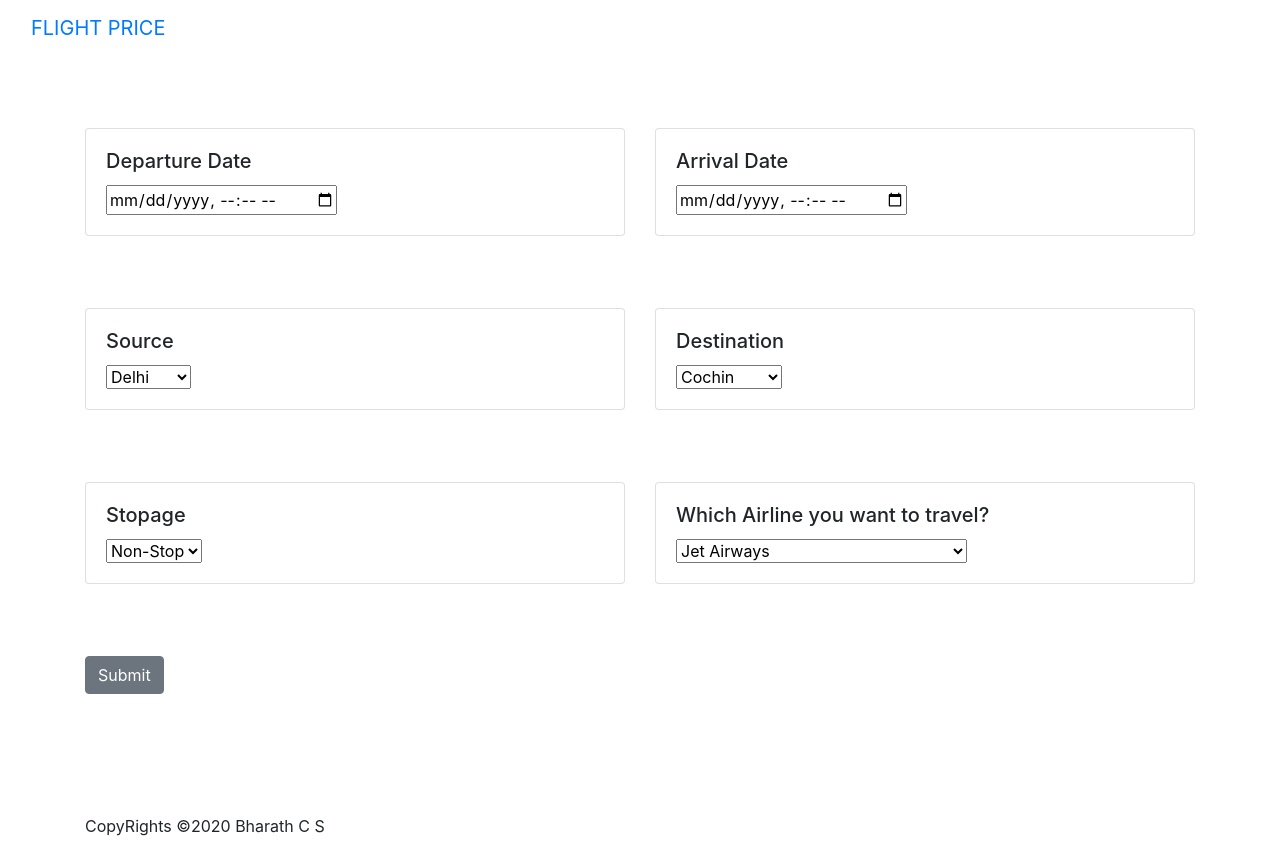
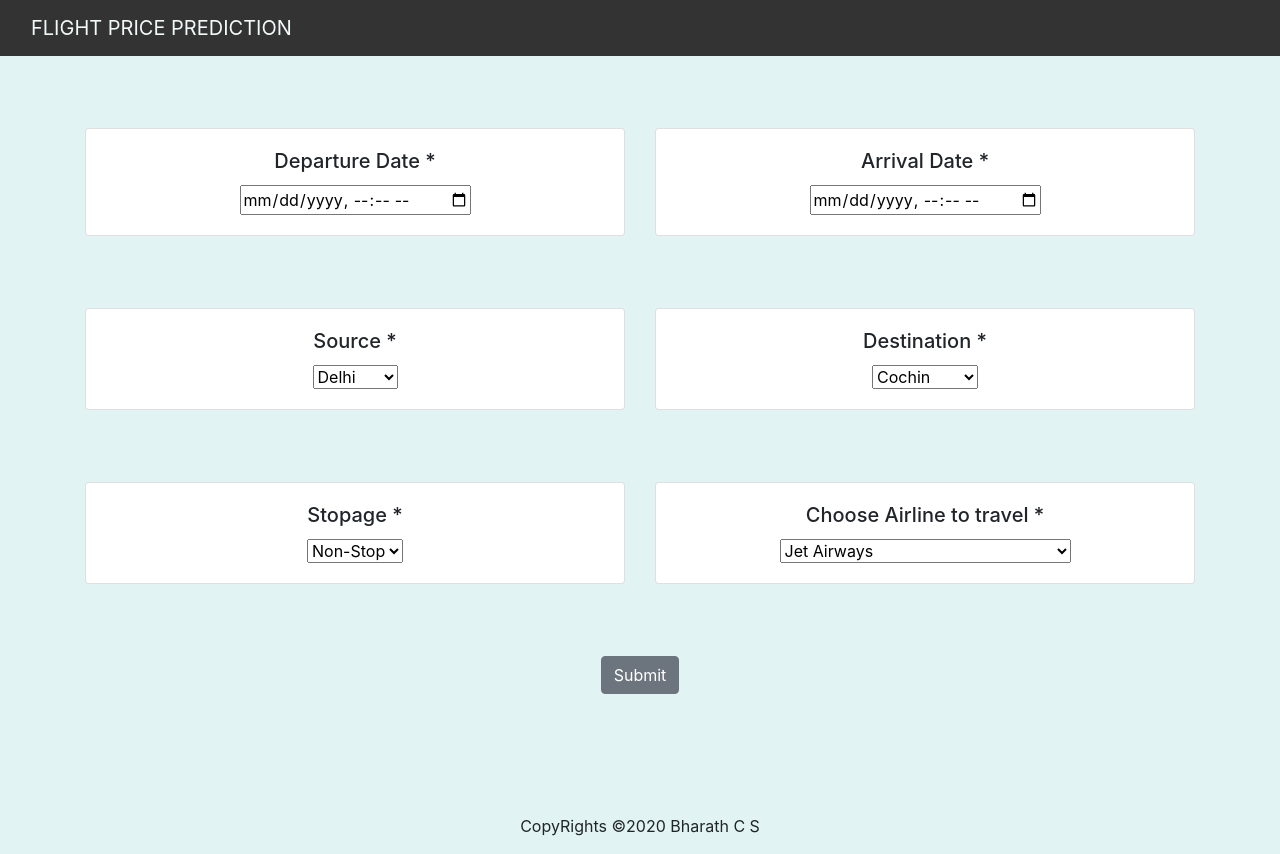
Before and after one commit to bharath-acchu/Flight_price_prediction_webapp, a Flask app: page / in a window 1280 px wide. Run offline with Flask 2, Linux system fonts and the light colour scheme; parts of the project's set-up code (start-up, migrations or seed data) failed here and were passed over; some libraries are stand-ins or nearby versions.

Commit message:
modified some files

```diff
--- a/static/style.css
+++ b/static/style.css
@@ -1,5 +1,5 @@
 body {
-    background-color: #f4e1ec;
+    background-color: #e1f4f3;
     text-align: center;
 }
 
@@ -8,7 +8,7 @@ body {
 }
 
 a {
-    color: #f4e1ec;
+    color: #f1f9f9;
 }
 
 a:hover {
--- a/templates/home.html
+++ b/templates/home.html
@@ -12,7 +12,7 @@
 
 
     <!-- css -->
-    <link rel="stylesheet" href="static/styles.css">
+    <link rel="stylesheet" href="static/style.css">
 
 
 </head>
@@ -23,7 +23,7 @@
     <nav class="navbar navbar-inverse navbar-fixed-top">
         <div class="container-fluid">
             <div class="navbar-header">
-                <a class="navbar-brand" href="/">FLIGHT PRICE</a>
+                <a class="navbar-brand" href="/">FLIGHT PRICE PREDICTION</a>
             </div>
         </div>
     </nav>
@@ -42,7 +42,7 @@
                 <div class="col-sm-6">
                     <div class="card">
                         <div class="card-body">
-                            <h5 class="card-title">Departure Date</h5>
+                            <h5 class="card-title">Departure Date *</h5>
                             <!-- Departure -->
                             <input type="datetime-local" name="Dep_Time" id="Dep_Time" required="required">
                         </div>
@@ -54,7 +54,7 @@
                 <div class="col-sm-6">
                     <div class="card">
                         <div class="card-body">
-                            <h5 class="card-title">Arrival Date</h5>
+                            <h5 class="card-title">Arrival Date *</h5>
                             <!-- Arrival -->
                             <input type="datetime-local" name="Arrival_Time" id="Arrival_Time" required="required">
                         </div>
@@ -71,7 +71,7 @@
                     <div class="card">
                         <div class="card-body">
                             <!-- Source -->
-                            <h5 class="card-title">Source</h5>
+                            <h5 class="card-title">Source *</h5>
                             <select name="Source" id="Source" required="required">
                                 <option value="Delhi">Delhi</option>
                                 <option value="Kolkata">Kolkata</option>
@@ -84,7 +84,7 @@
                 <div class="col-sm-6">
                     <div class="card">
                         <div class="card-body">
-                            <h5 class="card-title">Destination</h5>
+                            <h5 class="card-title">Destination *</h5>
                             <!-- Destination -->
                             <select name="Destination" id="Destination" required="required">
                                 <option value="Cochin">Cochin</option>
@@ -108,7 +108,7 @@
                 <div class="col-sm-6">
                     <div class="card">
                         <div class="card-body">
-                            <h5 class="card-title">Stopage</h5>
+                            <h5 class="card-title">Stopage *</h5>
                             <!-- Total Stops -->
                             <select name="stops" required="required">
                                 <option value="0">Non-Stop</option>
@@ -123,7 +123,7 @@
                 <div class="col-sm-6">
                     <div class="card">
                         <div class="card-body">
-                            <h5 class="card-title">Which Airline you want to travel?</h5>
+                            <h5 class="card-title">Choose Airline to travel *</h5>
                             <!-- Airline -->
                             <select name="airline" id="airline" required="required">
                                 <option value="Jet Airways">Jet Airways</option>
```
